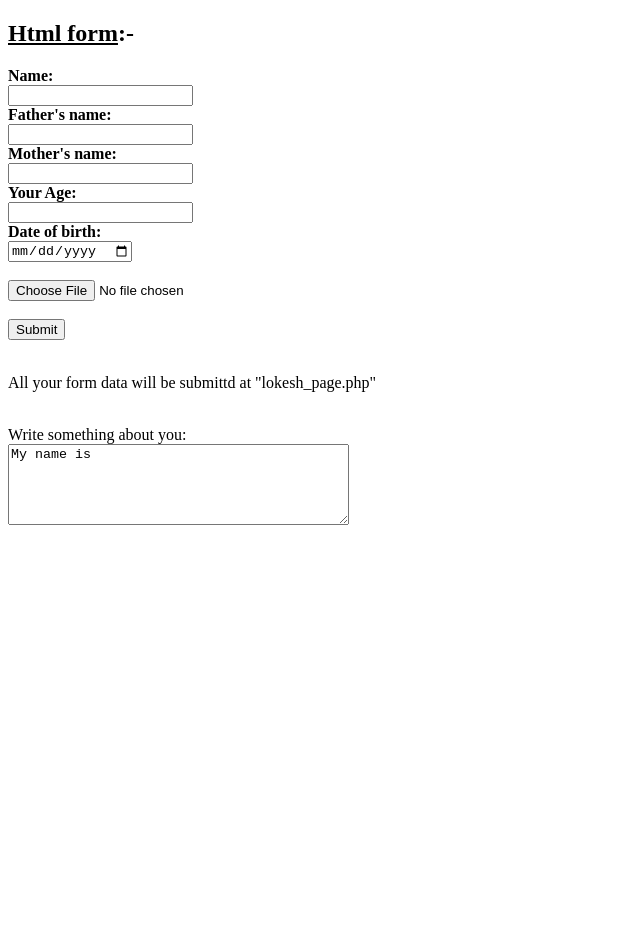
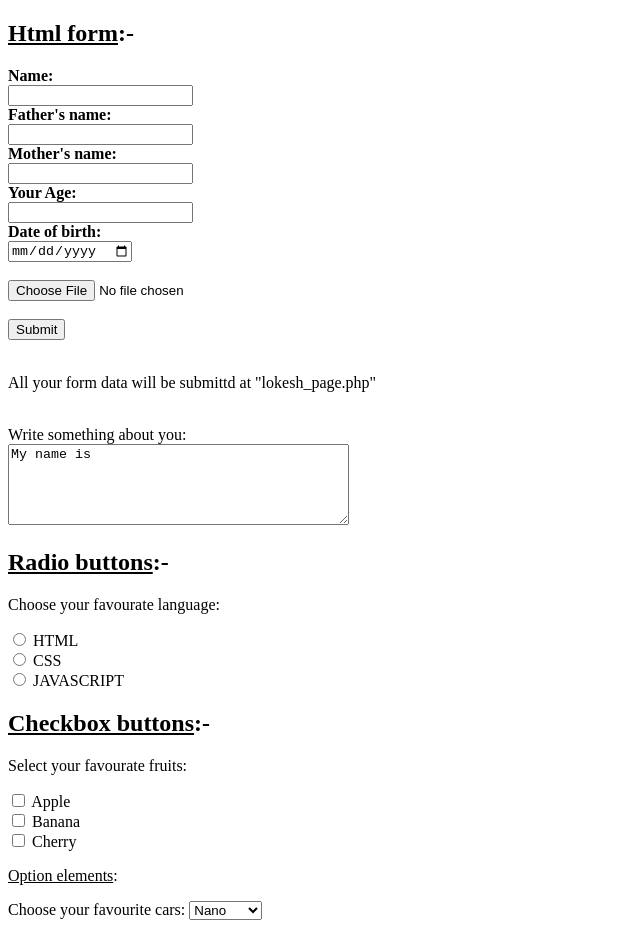
Before and after one commit to Lokeshkush-tech03/FirstRepo, a plain HTML site: page form.html in a window 1280 px wide. Shown: the whole page, without its empty margins (0-640 px from the left). Before the commit the page ends 800 px from the top, so only its background shows below. Drawn offline with Linux system fonts and the light colour scheme.

Commit message:
Add files via upload
i have added some more tags in this updated file

```diff
--- a/form.html
+++ b/form.html
@@ -24,6 +24,35 @@
       <label for="cmt">Write something about you:</label><br>
       <textarea  id="cmt" rows="5" cols="40">My name is </textarea>
 
+      <h2><u>Radio buttons</u>:-</h2>
+      <p>Choose your favourate language:</p>
+
+        <input type="radio" name="web" id="Html" value="Html">
+       <label for="Html">HTML</label><br>
+
+        <input type="radio" name="web" id="Css" value="Css">
+       <label for="Css">CSS</label><br>
+
+        <input type="radio" name="web" id="Js" value="Js">
+        <label for="Js">JAVASCRIPT</label><br>
+
+
+     <h2><u>Checkbox buttons</u>:-</h2>
+       <p>Select your favourate fruits:</p>
+       <input type="checkbox" id="Apple" value="Apple">
+       <label for="Apple">Apple</label><br>
+       <input type="checkbox" id="Banana" value="Banana">
+       <label for="Banana">Banana</label><br>
+       <input type="checkbox" id="Cherry" value="Cherry">
+       <label for="Cherry">Cherry</label><br>
+
+       <p><u>Option elements</u>:</p>
+        <label for="cars">Choose your favourite cars:</label>
+     <select  id="cars">
+         <option value="Nano">Nano</option>
+         <option value="Safari">Safari</option>
+         <option value="Fortuner">Fortuner</option>
+         <option value="Bolero">Bolero</option><br>
 
 
     </form>
```
